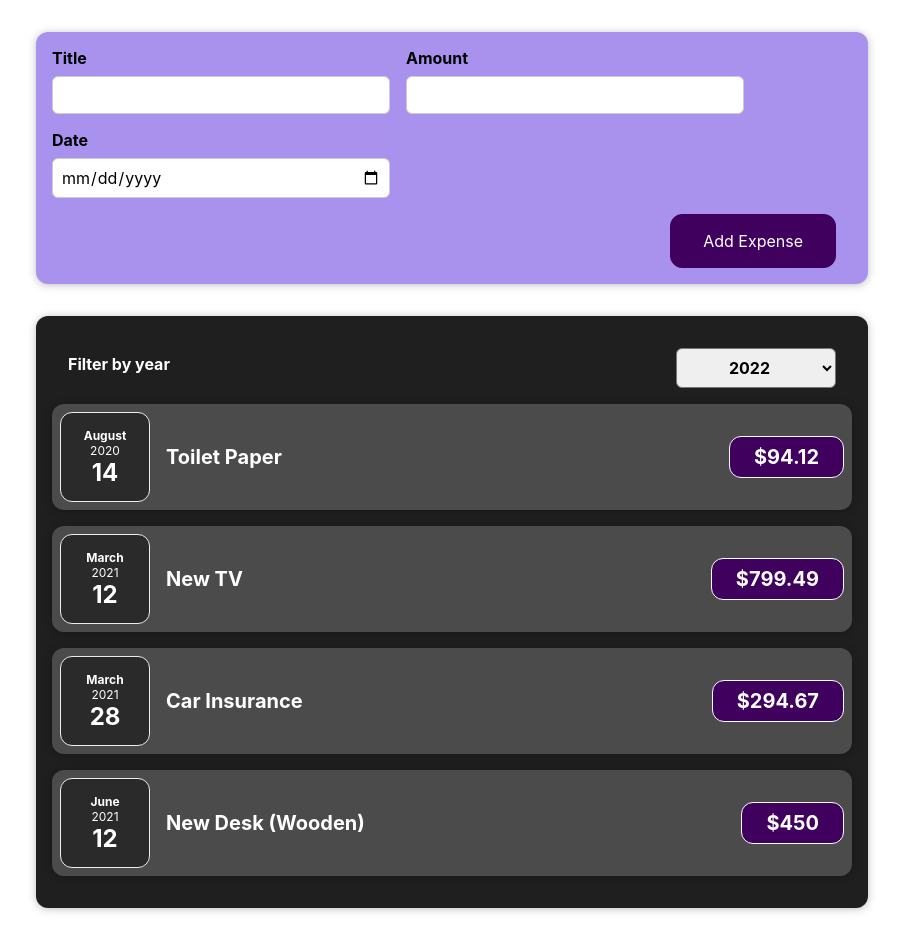
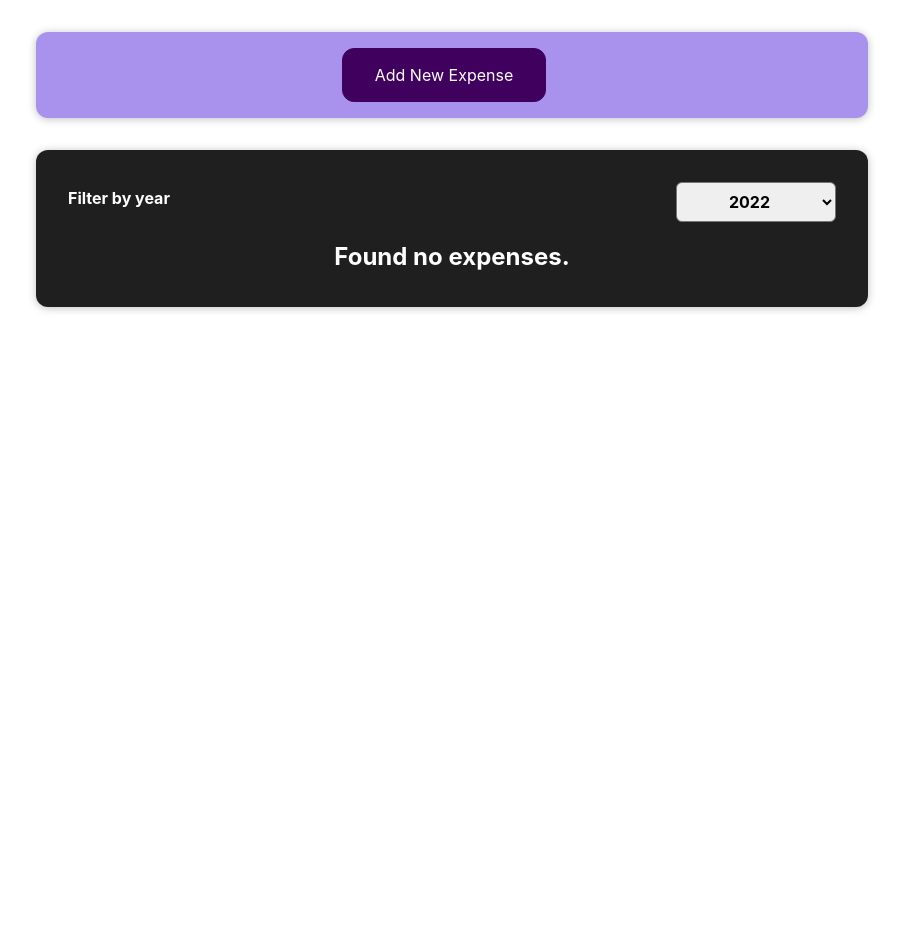
Before and after one commit to vamsi-verma/Expense-tracker, a React (Create React App) app: page / in a window 1280 px wide. Shown: the whole page, without its empty margins (188-1091 px from the left). After the commit the page ends 800 px from the top, so only its background shows below. Built offline with nearby package versions, Linux system fonts and the light colour scheme.

Commit message:
06/06/2021 learning

```diff
--- a/src/App.js
+++ b/src/App.js
@@ -1,9 +1,8 @@
-import React from "react";
+import React, { useState } from "react";
 import Expenses from "./components/Expenses/Expenses";
 import NewExpense from "./components/NewExpense/NewExpense";
 
-const App = () => {
-  const expenses = [
+const DUMMY_DATA = [
   {
     id: "e1",
     title: "Toilet Paper",
@@ -25,15 +24,19 @@
   },
 ];
 
+const App = () => {
+  const [expensesData, setExpensesData] = useState(DUMMY_DATA);
+
   const addExpenseHandler = (expense) => {
-    console.log("App.js file");
-    console.log(expense);
+    setExpensesData((prevExpenses) => {
+      return [expense, ...prevExpenses];
+    });
   };
 
   return (
     <div>
       <NewExpense onAddExpenseData={addExpenseHandler} />
-      <Expenses items={expenses} />
+      <Expenses items={expensesData} />
     </div>
   );
 };
--- a/src/components/Expenses/ExpenseItem.js
+++ b/src/components/Expenses/ExpenseItem.js
@@ -5,13 +5,15 @@
 
 const ExpenseItem = (props) => {
   return (
+    <li>
       <Card className="expense-item">
         <ExpenseDate date={props.date} />
         <div className="expense-item__description">
           <h2>{props.title}</h2>
-        <div className="expense-item__price">${props.amount}</div>
+          <div className="expense-item__price">Rs.{props.amount}</div>
         </div>
       </Card>
+    </li>
   );
 };
 export default ExpenseItem;
--- a/src/components/Expenses/Expenses.js
+++ b/src/components/Expenses/Expenses.js
@@ -1,8 +1,8 @@
 import React, { useState } from "react";
-import ExpenseItem from "./ExpenseItem";
+import ExpensesList from "./ExpensesList";
+import ExpensesFilter from "./ExpensesFilter";
 import "./Expenses.css";
 import Card from "../UI/Card";
-import ExpensesFilter from "./ExpensesFilter";
 
 const Expenses = (props) => {
   const [filteredYear, setFilteredYear] = useState("2022");
@@ -10,6 +10,9 @@
     setFilteredYear(selectedYear);
   };
 
+  const filteredExpenses = props.items.filter(
+    (expense) => expense.date.getFullYear().toString() === filteredYear
+  );
   return (
     <div>
       <Card className="expenses">
@@ -17,26 +20,7 @@
           selectedDefault={filteredYear}
           onChangeFilter={filterChangeHandler}
         />
-        <ExpenseItem
-          title={props.items[0].title}
-          amount={props.items[0].amount}
-          date={props.items[0].date}
-        />
-        <ExpenseItem
-          title={props.items[1].title}
-          amount={props.items[1].amount}
-          date={props.items[1].date}
-        />
-        <ExpenseItem
-          title={props.items[2].title}
-          amount={props.items[2].amount}
-          date={props.items[2].date}
-        />
-        <ExpenseItem
-          title={props.items[3].title}
-          amount={props.items[3].amount}
-          date={props.items[3].date}
-        />
+        <ExpensesList items={filteredExpenses} />
       </Card>
     </div>
   );
--- /dev/null
+++ b/src/components/Expenses/ExpensesList.css
@@ -0,0 +1,9 @@
+.expenses-list {
+  list-style: none;
+  padding: 0;
+}
+
+.expenses-list__fallback {
+  color: white;
+  text-align: center;
+}
--- /dev/null
+++ b/src/components/Expenses/ExpensesList.js
@@ -0,0 +1,25 @@
+import React from "react";
+
+import ExpenseItem from "./ExpenseItem";
+import "./ExpensesList.css";
+
+const ExpensesList = (props) => {
+  if (props.items.length === 0) {
+    return <h2 className="expenses-list__fallback">Found no expenses.</h2>;
+  }
+
+  return (
+    <ul className="expenses-list">
+      {props.items.map((expense) => (
+        <ExpenseItem
+          key={expense.id}
+          title={expense.title}
+          amount={expense.amount}
+          date={expense.date}
+        />
+      ))}
+    </ul>
+  );
+};
+
+export default ExpensesList;
--- a/src/components/NewExpense/ExpenseForm.js
+++ b/src/components/NewExpense/ExpenseForm.js
@@ -83,6 +83,9 @@
         </div>
       </div>
       <div className="new-expense__actions">
+        <button type="button" onClick={props.onCancel}>
+          Cancel
+        </button>
         <button type="submit">Add Expense</button>
       </div>
     </form>
--- a/src/components/NewExpense/NewExpense.js
+++ b/src/components/NewExpense/NewExpense.js
@@ -1,16 +1,35 @@
-import React from "react";
+import React, { useState } from "react";
 import ExpenseForm from "./ExpenseForm";
 import "./NewExpense.css";
 
 const NewExpense = (props) => {
+  const [isEditing, setIsEditing] = useState(false);
+
   const saveExpenseDataHandler = (enteredExpenseData) => {
     const expenseData = { ...enteredExpenseData, id: Math.random().toString() };
     props.onAddExpenseData(expenseData);
+    setIsEditing(false);
+  };
+
+  const startEditingHandler = () => {
+    setIsEditing(true);
+  };
+
+  const stopEditingHandler = () => {
+    setIsEditing(false);
   };
 
   return (
     <div className="new-expense">
-      <ExpenseForm onSaveExpenseData={saveExpenseDataHandler} />
+      {!isEditing && (
+        <button onClick={startEditingHandler}>Add New Expense</button>
+      )}
+      {isEditing && (
+        <ExpenseForm
+          onSaveExpenseData={saveExpenseDataHandler}
+          onCancel={stopEditingHandler}
+        />
+      )}
     </div>
   );
 };
```
Lines whose indentation alone changed are shown as unchanged.
